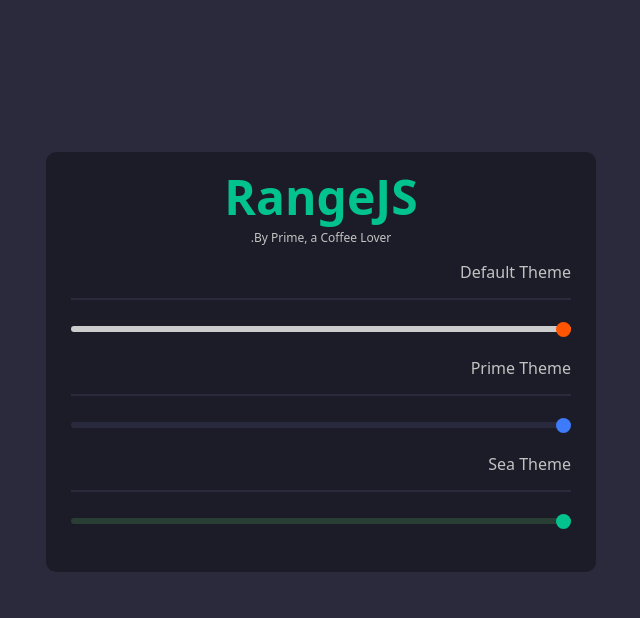
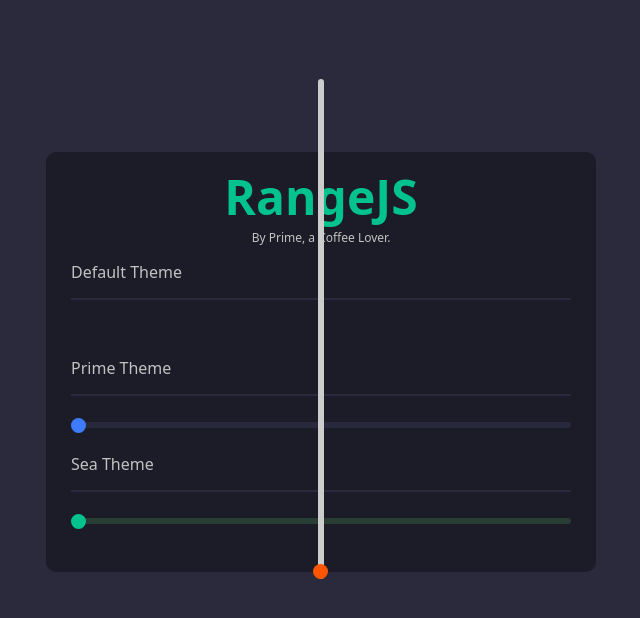
Before and after one commit to arbazargani/rangeJs, a plain HTML site: page index.html in a window 1280 px wide. Shown: the whole page, without its empty margins (319-959 px from the left). Drawn offline with Linux system fonts and the light colour scheme.

Commit message:
range inputs rotation support.

```diff
--- a/index.html
+++ b/index.html
@@ -10,7 +10,7 @@
     <style>
         html {
             font-family: system-ui, -apple-system, BlinkMacSystemFont, 'Segoe UI', Roboto, Oxygen, Ubuntu, Cantarell, 'Open Sans', 'Helvetica Neue', sans-serif;
-            direction: rtl;
+            /* direction: rtl; */
         }
         body {
             background: #2a2a3c;
@@ -59,7 +59,7 @@
 
         <label>Default Theme </label>
         <hr>
-        <input type="range" id="range_default">
+        <input type="range" id="range_default" style="direction: rtl;">
 
         <label>Prime Theme </label>
         <hr>
@@ -77,9 +77,10 @@
         }
         rangeJsinit({
             'theme':'default',
-            'debug': false,
+            'debug': true,
             'value': 0,
             'rtl': true,
+            'rotate': 90,
             'cfns': {
                 'input': () => { notif('on input triggered.') },
                 'change': () => { console.log('changed') }
--- a/range.js
+++ b/range.js
@@ -28,6 +28,10 @@ function rangeJsElementHandler(config, item) {
 
     if (config.hasOwnProperty('theme')) {
         item.classList.add('theme_' + config.theme);
+    }
+
+    if (config.hasOwnProperty('rotate') && typeof(config.rotate) == 'number') {
+        item.style.rotate = `${config.rotate}deg`;
     }
 
     item.addEventListener("input", (event) => {
```
Also changed, not shown: 1 other file.
